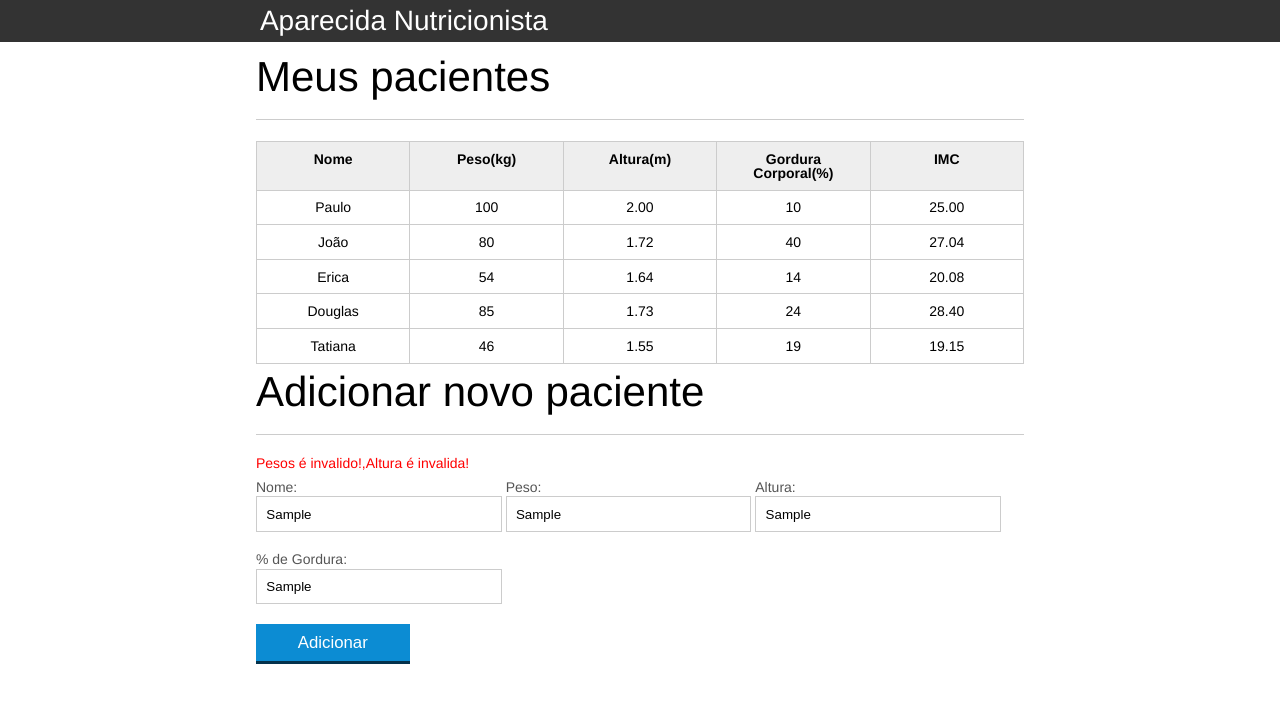
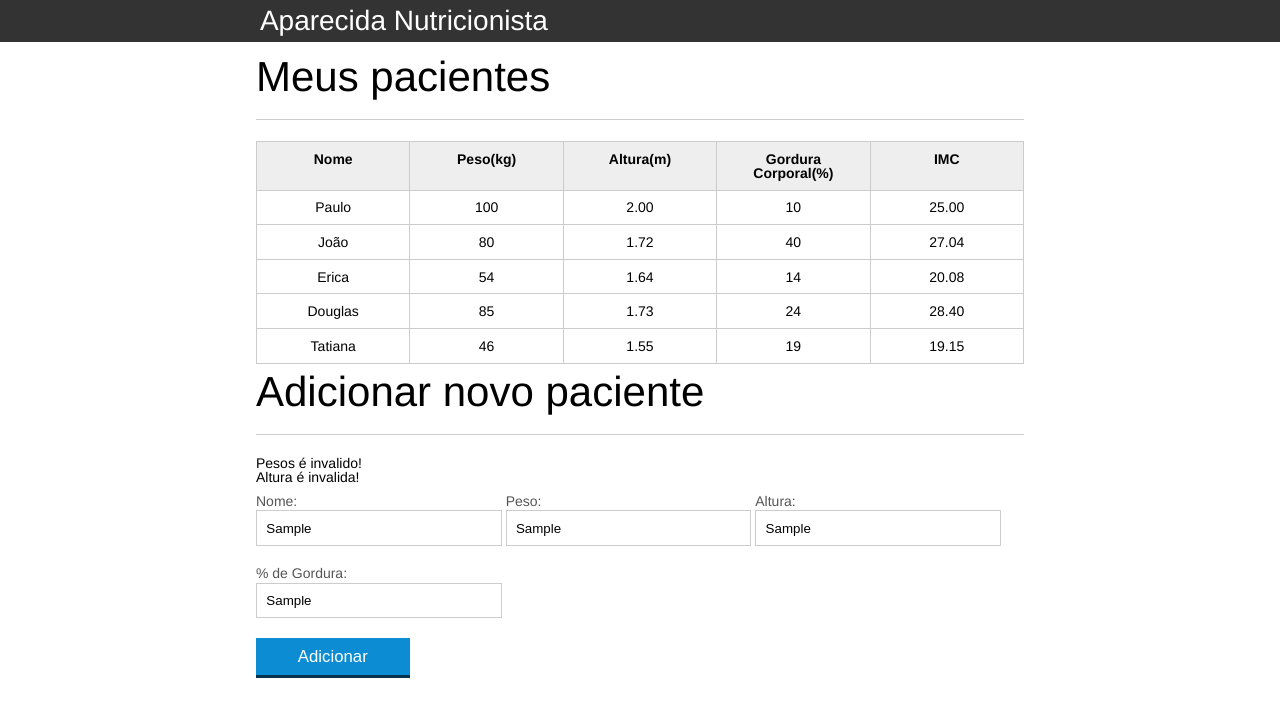
Before and after one commit to WMAlves/AparecidaNutricao, a plain HTML site: page index.html in a window 1280 px wide. Both pictures are taken after typing "Sample", "Sample", "Sample", "Sample" into the empty fields and a click on the button "Adicionar". Drawn offline with Linux system fonts and the light colour scheme.

Commit message:
13º Casa
Adicionado os Li com os erros.

```diff
--- a/index.html
+++ b/index.html
@@ -77,7 +77,7 @@
 
 		<section class="container">
 			<h2 id="titulo-form">Adicionar novo paciente</h2>
-			<ul id="mensagem-erro">
+			<ul id="mensagens-erro">
 				<li>
 
 				</li>
--- a/js/form.js
+++ b/js/form.js
@@ -14,23 +14,37 @@ var botaoAdicionar = document.querySelector("#adicionar-paciente");
 
 		//>>>>TRECHO QUE VALIDA PACIENTE<<<<
 
-		var erro = validaPaciente(paciente);
+		var erros = validaPaciente(paciente);
 
 
-		if (erro.length > 0) {
-			var mensagemErro = document.querySelector("#mensagem-erro");
-			mensagemErro.textContent = erro;
+		if (erros.length > 0) {
+			exibeMensagensDeErros(erros);
 			return;
         }
 
-		var tabela = document.querySelector("#tabela-pacientes")
+		var tabela = document.querySelector("#tabela-pacientes");
 
 
         //adicionando paciente na tablela
 		tabela.appendChild(pacienteTr);
 
 		form.reset();
+		var mensagensErro = document.querySelector("#mensagens-erro");
+		ul.innerHTML = "";
     });
+
+
+function exibeMensagensDeErros(erros){
+	var ul = document.querySelector("#mensagens-erro")
+	ul.innerHTML="";
+	erros.forEach(function(erro){
+		var li = document.createElement("li");
+		li.textContent=erro;
+		ul.appendChild(li);
+
+	});
+}
+
 
     function obtemPacienteDoFormulario(form){
 
@@ -63,7 +77,6 @@ function montaTd(dado, classe) {
 	var td = document.createElement("td");
 	td.textContent = dado;
 	td.classList.add(classe);
-
 	return td;
 
 }
@@ -71,6 +84,10 @@ function montaTd(dado, classe) {
 function validaPaciente(paciente) {
 
 	var erros = [];
+
+	if(paciente.nome.length==0){
+		erros.push("O nome não pode ser em branco");
+	}
 
 	if (!validaPeso(paciente.peso)) {
 		 erros.push("Pesos é invalido!");
@@ -80,6 +97,10 @@ function validaPaciente(paciente) {
 		 erros.push("Altura é invalida!");
     }
 
+	if (paciente.gordura.length ==0){
+		erros.push("A gordura anão pode ser vazio");
+	}
+
 	return erros;
 
 }
```
